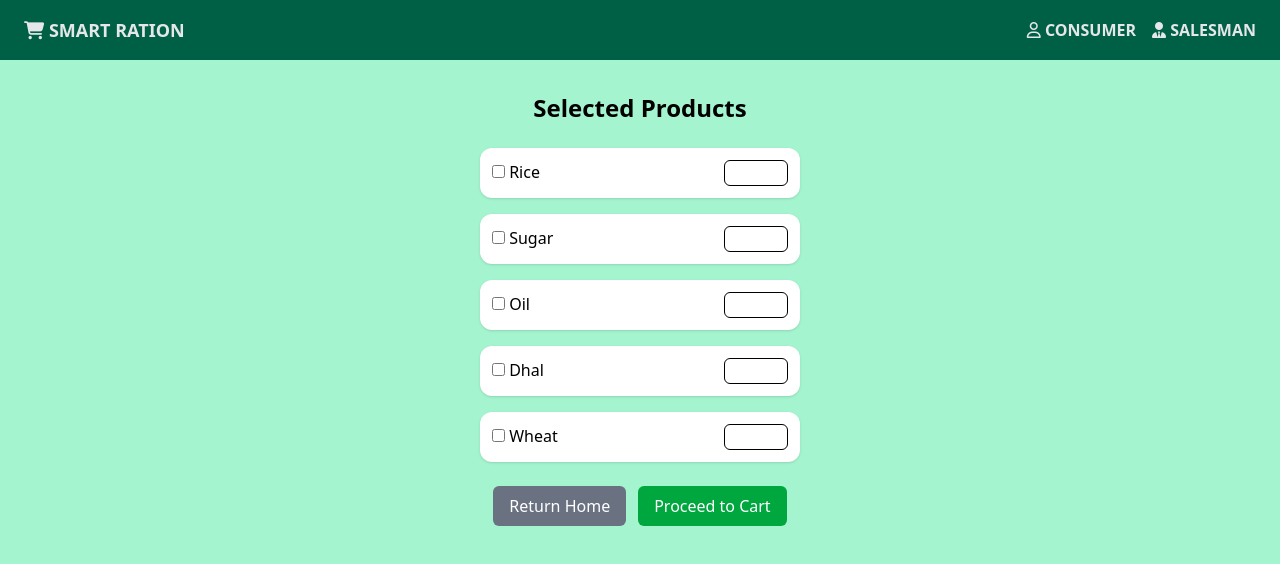
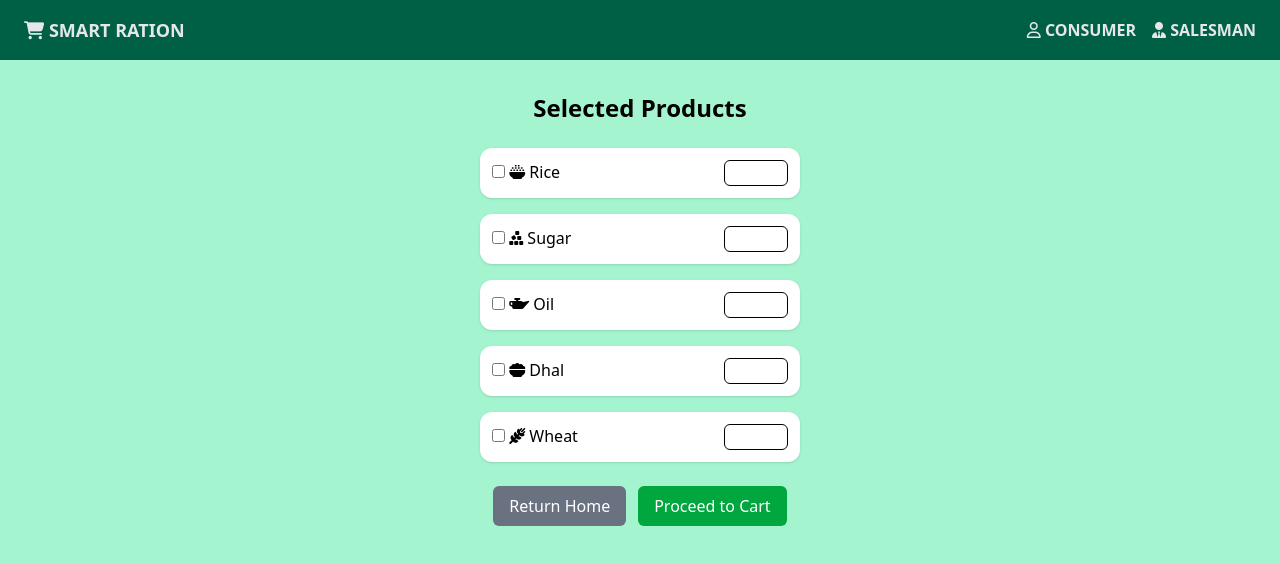
Before and after one commit to mrgowtham120703/smart-ration-system, a React (Vite) app in the folder client/smart-ration-system/: page /select-products in a window 1280 px wide. Shown: the top 564 px of the page. Built offline with nearby package versions, Linux system fonts and the light colour scheme.

Commit message:
Icons added in SelectProduct.jsx

```diff
--- a/client/smart-ration-system/src/pages/SelectProducts.jsx
+++ b/client/smart-ration-system/src/pages/SelectProducts.jsx
@@ -51,7 +51,10 @@ const SelectProducts = () => {
                                 type="checkbox"
                                 checked={!!selected.find((x) => x.name === item.name)}
                                 onChange={() => handleCheck(item)}
-                            />{" "}
+                            />
+                            {" "}
+                            {item.image}
+                            {" "}
                             {item.name}
                         </label>
                         <input
```
